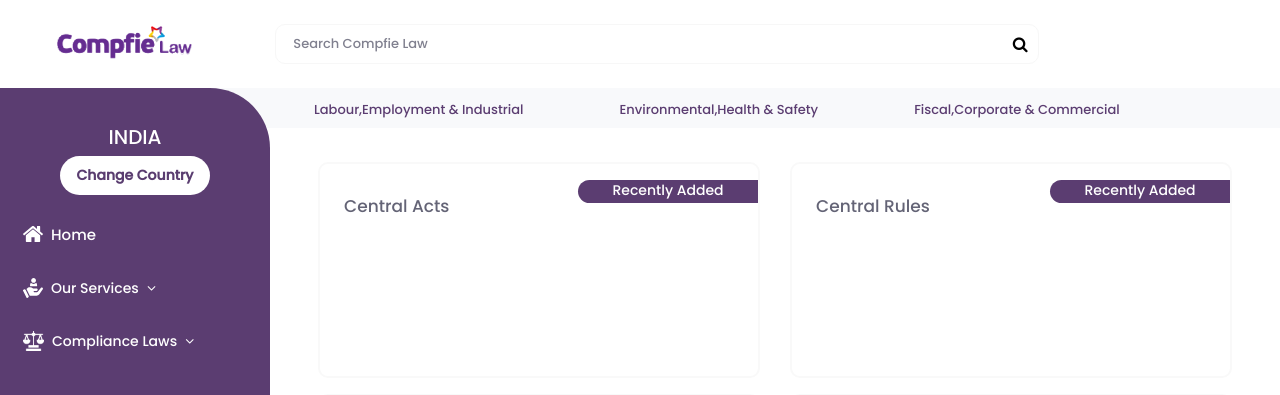
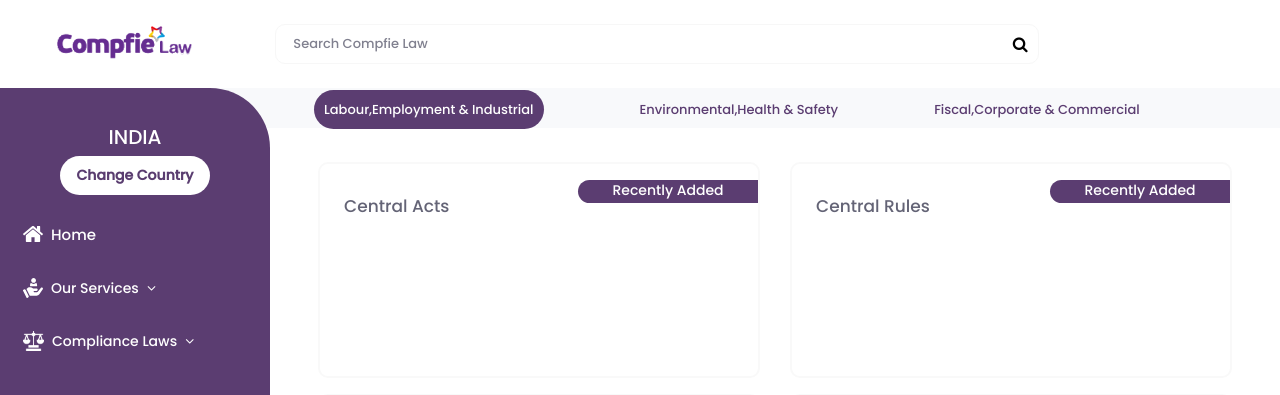
Before and after one commit to Rganeshmoorthy/compfie, a PHP site: page /domain-page.php in a window 1280 px wide. Shown: the top 395 px of the page. Run offline with PHP 8.4, Linux system fonts and the light colour scheme; some libraries are stand-ins or nearby versions.

Commit message:
ganesh_design

```diff
--- a/css/nav-pill.css
+++ b/css/nav-pill.css
@@ -10,17 +10,38 @@
     font-family: 'Poppins',
         sans-serif;
     font-size: 13px;
-    color: #5B3D71 !important;
+    color: #5B3D71;
 }
 
-.nav_ul li a:hover {
-    font-size: 14px;
 
+.nav_ul a:hover {
+    background-color: #5B3D71;
+    color: white !important;
+    padding: 10px;
+    border-radius: 25px;
+}
+
+.nav_ul a.active {
+    background-color: #5B3D71;
+    color: white !important;
+    padding: 10px;
+    border-radius: 25px;
 }
 
 @media (min-width:992px) {
     .nav_pill {
         margin-left: 210px !important;
     }
+}
 
+@media (max-width:992px) {
+    .nav_ul a.active {
+        padding: 2px;
+        border-radius: 25px;
+    }
+
+    .nav_ul a:hover {
+        padding: 2px;
+        border-radius: 25px;
+    }
 }
--- a/css/sidenavv.css
+++ b/css/sidenavv.css
@@ -192,7 +192,7 @@
 }
 
 .sidenav-body {
-    max-height: calc(100vh - 330px);
+    max-height: calc(100vh - 330px) !important;
     overflow-y: auto;
 }
 
@@ -303,7 +303,7 @@
         height: calc(100% - 85px);
         max-width: 250px;
         position: absolute;
-        z-index: 1;
+        z-index: 100;
         border-top-right-radius: 60px;
         background-color: #5B3D71 !important;
         padding-top: 10px;
--- a/domain-page11.php
+++ b/domain-page11.php
@@ -130,7 +130,6 @@
                             </div>
                         </div>
                     </div>
-
                     <div class="col-12 mt-3">
                         <div class="d-flex border">
                             <div class="content-bgcolor text-center py-3 alphabet">
--- a/domain-page3.php
+++ b/domain-page3.php
@@ -23,7 +23,7 @@
                     <div class="alpha-scroll">
                         <?php
                        foreach (range('A', 'Z') as $alphabet) {
-                        echo '<a class="alphabet-bgcolor active mx-2 mt-2 mt-md-0" href = #'. strtolower($alphabet) .'>'. $alphabet." " . '</a>' ;
+                        echo '<a class="alphabet-bgcolor  mx-2 mt-2 mt-md-0" href = #'. strtolower($alphabet) .'>'. $alphabet." " . '</a>' ;
                           }
                          ?>
                     </div>
--- a/index.php
+++ b/index.php
@@ -172,7 +172,7 @@
                             <span aria-hidden="true">&times;</span>
                         </button>
                     </div>
-                    <form class="px-5 py-0">
+                    <form class="px-1 px-md-5 py-0">
                         <div class="form-group text-center  px-5">
                             <label class="pb-2 modal-title">Please enter
                                 your
--- a/nav-pills.php
+++ b/nav-pills.php
@@ -2,16 +2,19 @@
 
 <head>
     <link rel="stylesheet" href="css/nav-pill.css">
+    <script>
+    </script>
+
 </head>
 
 <body>
     <div class="container-fluid nav_pill w-100 p-0">
         <ul id="myTabs" class="nav nav-pills nav-justified nav_ul w-100">
-            <li class="px-5 px-md-5 ml-0 ml-md-5"><a href="domain-page.php">Labour,Employment &
+            <li class="px-5 px-md-5 ml-0 ml-md-5  nav-li"><a href="/compfie/domain-page.php">Labour,Employment &
                     Industrial</a>
             </li>
-            <li class="px-5 px-md-5"><a href="domain-page1.php">Environmental,Health & Safety</a></li>
-            <li class="px-5 px-md-5"><a href="domain-page2.php">Fiscal,Corporate & Commercial</a>
+            <li class="px-5 px-md-5 nav-li"><a href="/compfie/domain-page1.php">Environmental,Health & Safety</a></li>
+            <li class="px-5 px-md-5 nav-li"><a href="/compfie/domain-page2.php">Fiscal,Corporate & Commercial</a>
             </li>
         </ul>
 
--- a/sidenav.php
+++ b/sidenav.php
@@ -31,6 +31,12 @@
                 }
             }, 400);
         });
+        var path = window.location.pathname;
+        // if (path.charAt(path.length - 1) == "/")
+        //     path = path.substring(0, path.length - 1);
+        console.log(path);
+        $(".nav-pills a[href*='" + path + "']").addClass("active");
+
     });
     </script>
 
```
Also changed, not shown: domain-page4.php (+6 -6 lines), domain-page8.php (+9 -9 lines).
